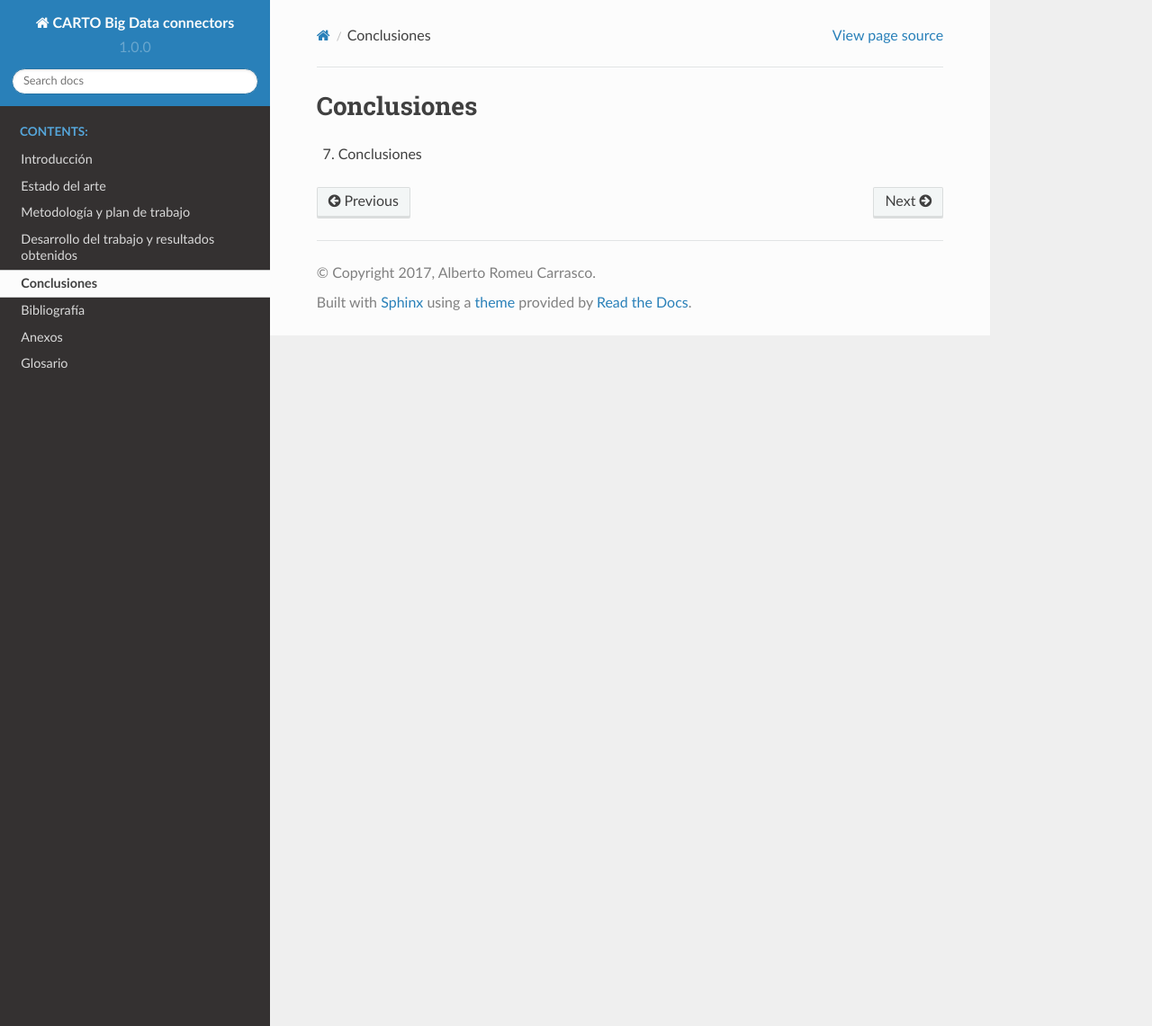
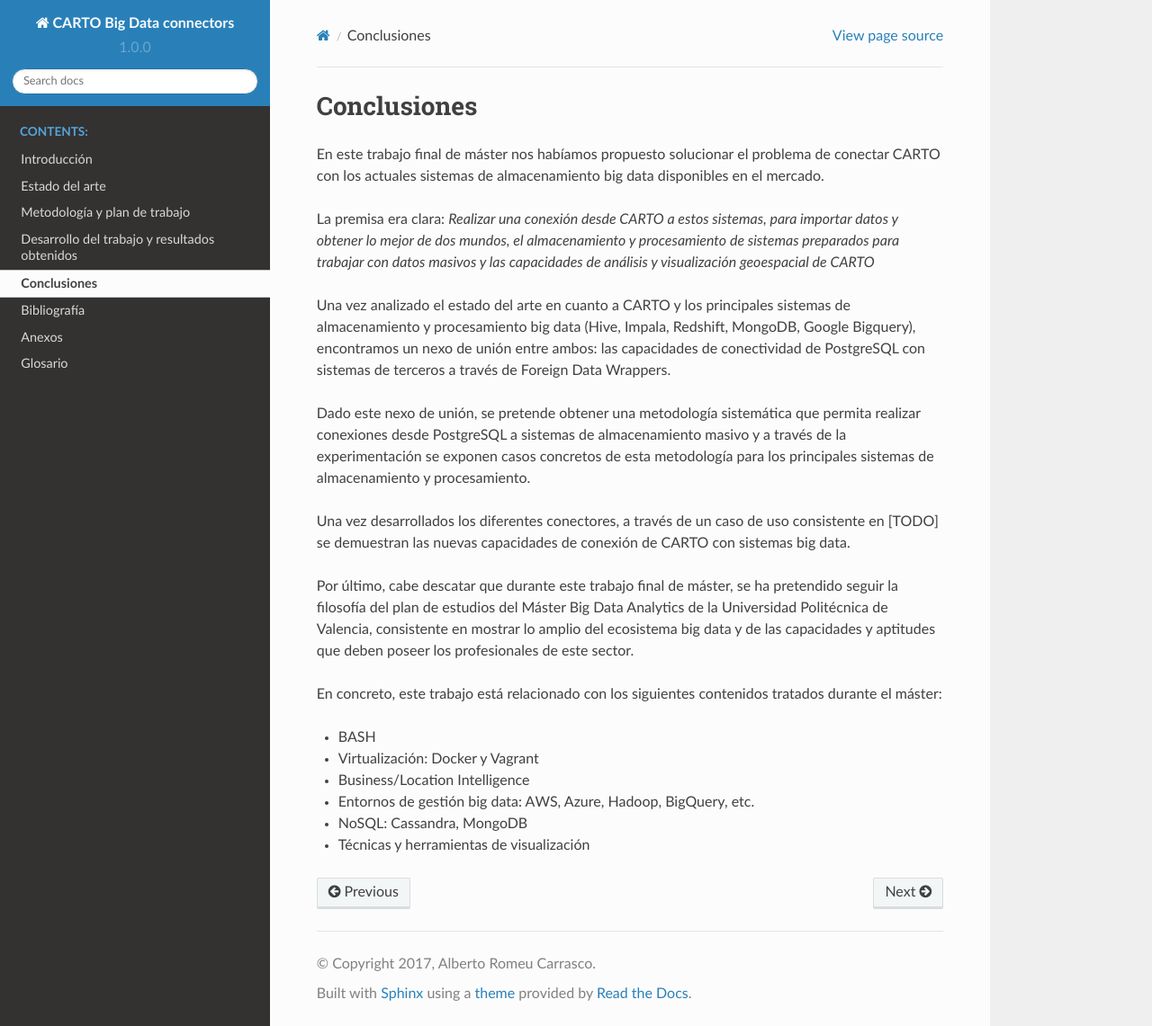
Before and after one commit to alrocar/TFM, a Sphinx documentation site: the page built from docs/source/tfm/40-conclusiones.rst, in a window 1280 px wide and 1141 px high. Shown: the whole window at 90% size. Built offline with Sphinx 7.4.7 and the Read the Docs theme 2.0.0, drawn with Linux system fonts in a browser that asks for light colours.

Commit message:
conclusion

```diff
--- a/docs/source/tfm/40-conclusiones.rst
+++ b/docs/source/tfm/40-conclusiones.rst
@@ -3,4 +3,23 @@
 Conclusiones
 ============
 
-7. Conclusiones
+En este trabajo final de máster nos habíamos propuesto solucionar el problema de conectar CARTO con los actuales sistemas de almacenamiento big data disponibles en el mercado.
+
+La premisa era clara: *Realizar una conexión desde CARTO a estos sistemas, para importar datos y obtener lo mejor de dos mundos, el almacenamiento y procesamiento de sistemas preparados para trabajar con datos masivos y las capacidades de análisis y visualización geoespacial de CARTO*
+
+Una vez analizado el estado del arte en cuanto a CARTO y los principales sistemas de almacenamiento y procesamiento big data (Hive, Impala, Redshift, MongoDB, Google Bigquery), encontramos un nexo de unión entre ambos: las capacidades de conectividad de PostgreSQL con sistemas de terceros a través de Foreign Data Wrappers.
+
+Dado este nexo de unión, se pretende obtener una metodología sistemática que permita realizar conexiones desde PostgreSQL a sistemas de almacenamiento masivo y a través de la experimentación se exponen casos concretos de esta metodología para los principales sistemas de almacenamiento y procesamiento.
+
+Una vez desarrollados los diferentes conectores, a través de un caso de uso consistente en [TODO] se demuestran las nuevas capacidades de conexión de CARTO con sistemas big data.
+
+Por último, cabe descatar que durante este trabajo final de máster, se ha pretendido seguir la filosofía del plan de estudios del Máster Big Data Analytics de la Universidad Politécnica de Valencia, consistente en mostrar lo amplio del ecosistema big data y de las capacidades y aptitudes que deben poseer los profesionales de este sector.
+
+En concreto, este trabajo está relacionado con los siguientes contenidos tratados durante el máster:
+
+- BASH
+- Virtualización: Docker y Vagrant
+- Business/Location Intelligence
+- Entornos de gestión big data: AWS, Azure, Hadoop, BigQuery, etc.
+- NoSQL: Cassandra, MongoDB
+- Técnicas y herramientas de visualización
```
